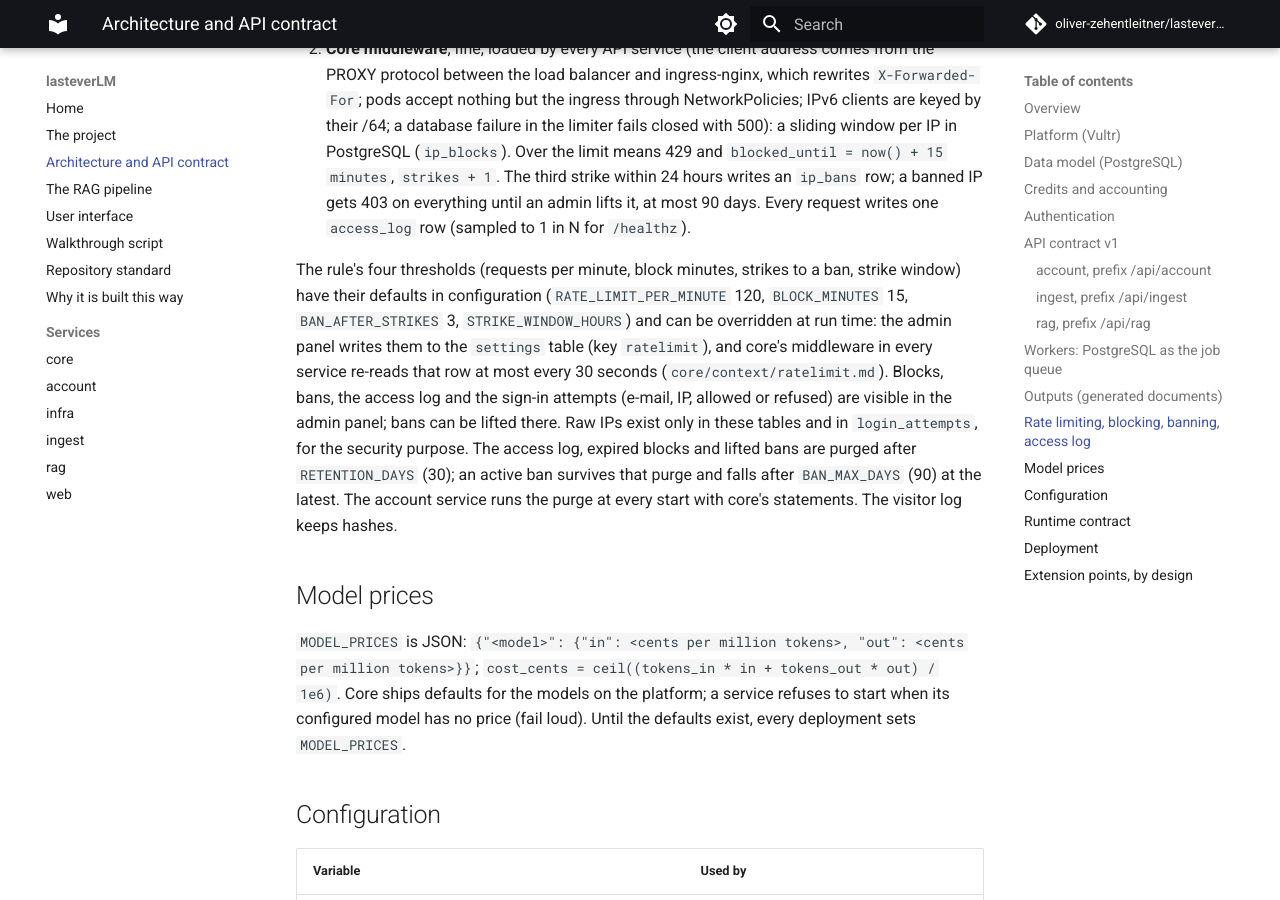
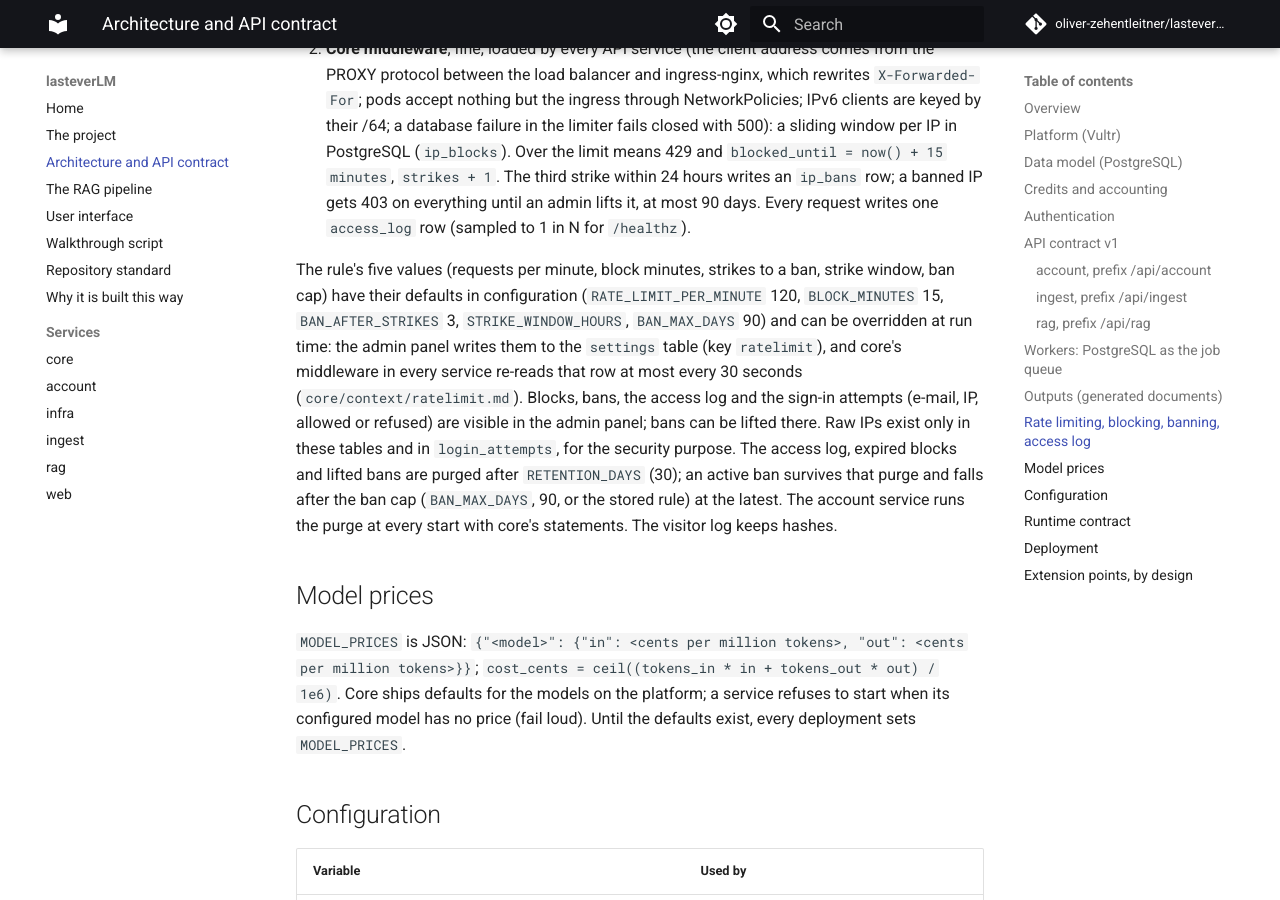
Before and after one commit to oliver-zehentleitner-aigent/lasteverLM, an MkDocs documentation site: the page built from docs/architecture.md, in a window 1280 px wide and 900 px high, scrolled down 15038 px. Built offline with MkDocs 1.6.1 and Material for MkDocs 9.7.7, drawn with Linux system fonts in a browser that asks for light colours; comment, search, counter and statistics services are not loaded.

Commit message:
core: ban cap is a runtime rule
- RateLimitRules.ban_max_days, bounds 1..365, default BAN_MAX_DAYS
- the limiter's ban cutoff uses the current rules
- parse(value, defaults) accepts a stored four-field row, ban_max_days from defaults

```diff
--- a/docs/architecture.md
+++ b/docs/architecture.md
@@ -366,10 +366,10 @@ ingress, never trusted from anywhere else):
    on everything until an admin lifts it, at most 90 days. Every request
    writes one `access_log` row (sampled to 1 in N for `/healthz`).
 
-The rule's four thresholds (requests per minute, block minutes, strikes
-to a ban, strike window) have their defaults in configuration
+The rule's five values (requests per minute, block minutes, strikes
+to a ban, strike window, ban cap) have their defaults in configuration
 (`RATE_LIMIT_PER_MINUTE` 120, `BLOCK_MINUTES` 15, `BAN_AFTER_STRIKES` 3,
-`STRIKE_WINDOW_HOURS`) and can be overridden at run time: the admin
+`STRIKE_WINDOW_HOURS`, `BAN_MAX_DAYS` 90) and can be overridden at run time: the admin
 panel writes them to the `settings` table (key `ratelimit`), and core's
 middleware in every service re-reads that row at most every 30 seconds
 (`core/context/ratelimit.md`). Blocks, bans, the access log and the
@@ -378,7 +378,7 @@ admin panel; bans can be lifted there.
 Raw IPs exist only in these tables and in `login_attempts`, for the security purpose.
 The access log, expired blocks and lifted bans are purged after
 `RETENTION_DAYS` (30); an active ban survives that purge and falls after
-`BAN_MAX_DAYS` (90) at the latest. The account service runs the purge at
+the ban cap (`BAN_MAX_DAYS`, 90, or the stored rule) at the latest. The account service runs the purge at
 every start with core's statements. The visitor log keeps hashes.
 
 ## Model prices
```
Also changed, not shown: core/CHANGELOG.md (+1 -0 lines), core/README.md (+3 -3 lines), core/docs/README.md (+12 -11 lines), 2 other files.
